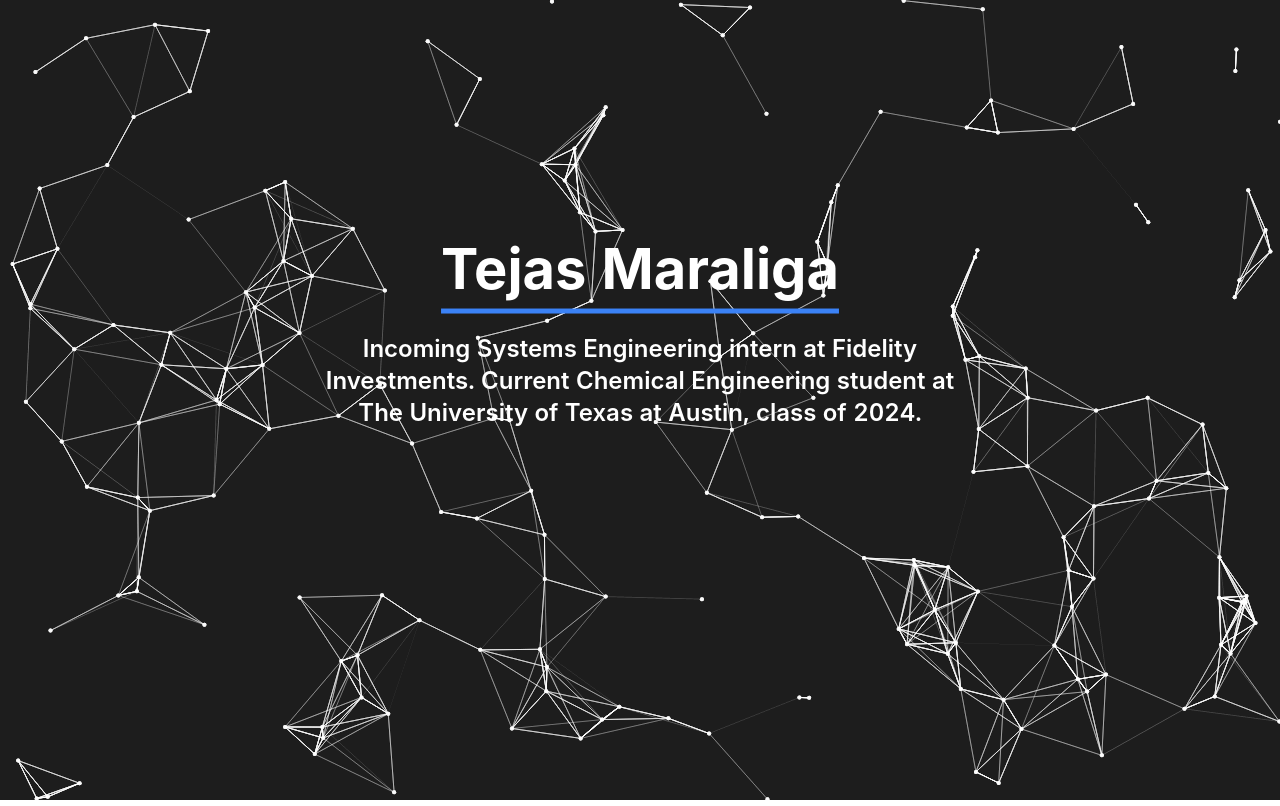
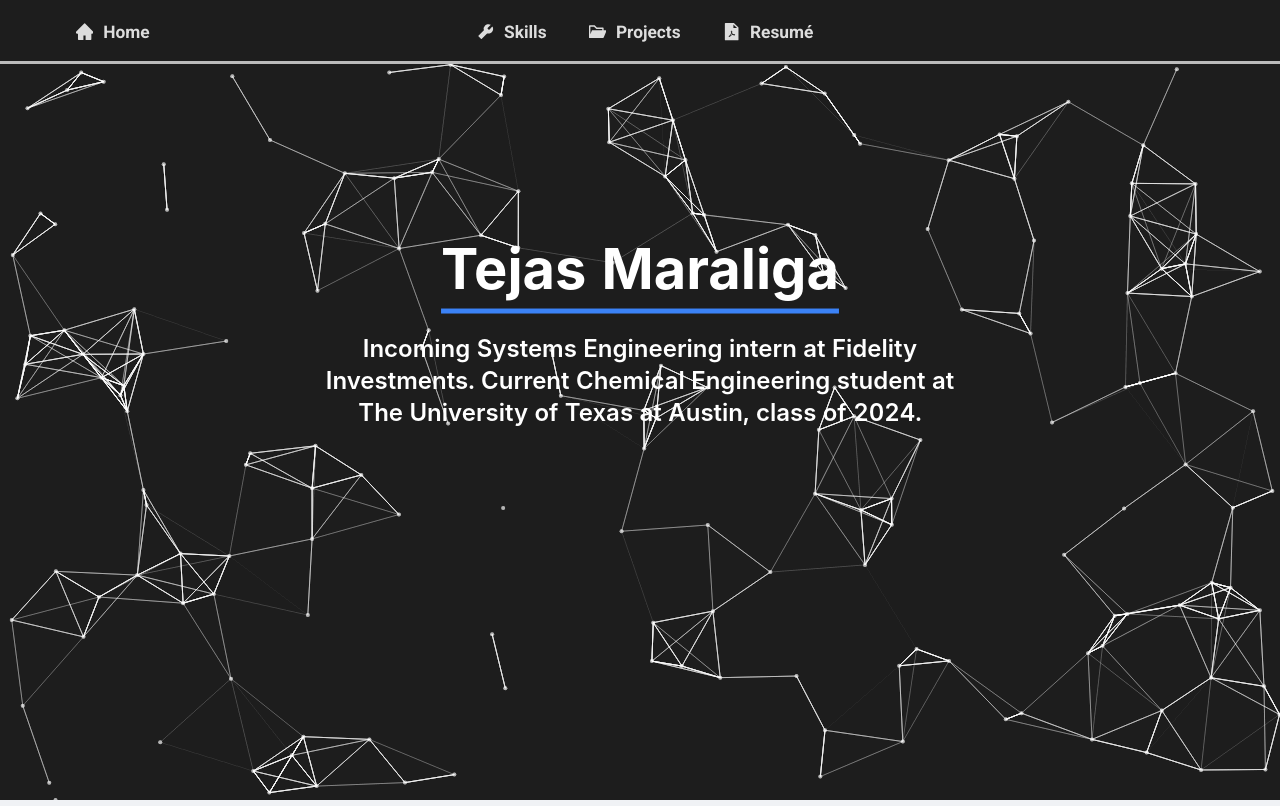
Before and after one commit to tm1287/tm1287.github.io, a React (Create React App) app: page / in a window 1280 px wide. Built offline with nearby package versions, Linux system fonts and the light colour scheme.

Commit message:
Add styled and routed navbar

```diff
--- a/package.json
+++ b/package.json
@@ -4,6 +4,7 @@
   "version": "0.1.0",
   "private": true,
   "dependencies": {
+    "@ant-design/icons": "^4.7.0",
     "@emotion/react": "^11.7.1",
     "@emotion/styled": "^11.6.0",
     "@mui/material": "^5.2.6",
@@ -17,6 +18,7 @@
     "react-router-dom": "^6.2.1",
     "react-scripts": "5.0.0",
     "react-tsparticles": "^1.38.0",
+    "styled-components": "^5.3.3",
     "web-vitals": "^2.1.2"
   },
   "scripts": {
--- a/src/App.js
+++ b/src/App.js
@@ -1,15 +1,37 @@
 import logo from './logo.svg';
 import './App.css';
 import MainPage from './components/MainPage';
-import { Menu, Row, Col } from 'antd';
-import { MailOutlined, AppstoreOutlined, SettingOutlined } from '@ant-design/icons';
+import { Menu, Row, Col, Layout, Affix } from 'antd';
+import {
+  BrowserRouter as Router,
+  Routes,
+  Route,
+  Link,
+  useHistory,
+  withRouter,
+  Redirect,
+} from "react-router-dom";
+import ProjectsContainer from './components/ProjectsContainer';
+import Navbar from './components/Navbar';
 
 const { SubMenu } = Menu;
+const { Header, Content, Footer } = Layout;
 
 function App() {
   return (
-
-    <MainPage/>
+    <Layout className='layout'>
+      <Affix offsetTop={0}>
+        <Header style={{backgroundColor: "#1d1d1d", borderBottom: "3px solid #bbb"}}>
+          <Navbar />
+        </Header>
+      </Affix>
+      <Content>
+        <Routes>
+          <Route path="/" element={<MainPage />} />
+          <Route path="/projects" element={<ProjectsContainer />} />
+        </Routes>
+      </Content>
+    </Layout>
 
   );
 }
--- a/src/components/MainPage.css
+++ b/src/components/MainPage.css
@@ -1,7 +1,7 @@
 #main-page-title { /* This div will overlay the text on top of the particlejs */
     text-align: center;
     position: absolute;
-    z-index: 10;
+    z-index: 5;
     top: 50%;
     left: 50%;
     width: 50%;
--- a/src/components/MainPage.jsx
+++ b/src/components/MainPage.jsx
@@ -8,7 +8,7 @@
 
 function MainPage() {
     return (
-        <div>
+        <div className="main">
             <div id="main-page-title">
                 <Title id="main-page-title-text">
                     Tejas Maraliga
@@ -20,7 +20,7 @@
             <Particles
                 id="tsparticles"
                 options = {particleJson}
-                height="100vh"
+                height="calc(100vh - 64px)"
             />
         </div>
     )
--- /dev/null
+++ b/src/components/Navbar.jsx
@@ -0,0 +1,61 @@
+import React from 'react'
+import { NavLink as Link } from 'react-router-dom';
+import styled from 'styled-components';
+import {Row, Col } from 'antd';
+import { HomeFilled, ToolFilled, FolderOpenFilled, FilePdfFilled } from '@ant-design/icons';
+
+
+//The Nav Container
+export const Container = styled.div`
+  z-index: 10;
+  font-size: 13pt;
+  font-family: 'Roboto', sans-serif;
+  font-weight: bold;
+  position: relative;
+`;
+
+//Standalone Link
+export const NavLink = styled(Link)`
+  color: rgba(255, 255, 255, 0.85);
+  display: flex;
+  align-items: center;
+  padding: 0 1rem;
+  height: 100%;
+`;
+
+function Navbar() {
+    return (
+        <Container>
+          <Row align="middle" justify='center'>
+              <Col span={4}>
+                      <Row justify="start" align="middle">
+                          <NavLink to='/'>
+                            <HomeFilled style={{padding: "10px"}}/>
+                            Home
+                          </NavLink>
+                      </Row>
+              </Col>
+              <Col span={16}>
+                      <Row justify="center" align="middle">
+                          <NavLink to='/skills' activeStyle>
+                              <ToolFilled style={{padding: "10px"}}/>
+                              Skills
+                          </NavLink>
+                          <NavLink to='/projects' activeStyle>
+                            <FolderOpenFilled style={{padding: "10px"}}/>
+                              Projects
+                          </NavLink>
+                          <NavLink to='/resume' activeStyle>
+                            <FilePdfFilled style={{padding: "10px"}}/>
+                              Resumé
+                          </NavLink>
+                      </Row>
+              </Col>
+              <Col span={4}>
+              </Col>
+          </Row>
+        </Container>
+    )
+}
+
+export default Navbar
--- /dev/null
+++ b/src/components/ProjectsContainer.jsx
@@ -0,0 +1,11 @@
+import React from 'react'
+
+function ProjectsContainer() {
+    return (
+        <div>
+
+        </div>
+    )
+}
+
+export default ProjectsContainer
--- a/src/components/particles.json
+++ b/src/components/particles.json
@@ -19,7 +19,7 @@
         "value": "#fff"
       },
       "opacity": {
-        "value": 0.5,
+        "value": 0.2,
         "random": false,
         "anim": {
           "enable": false,
--- a/src/index.js
+++ b/src/index.js
@@ -3,10 +3,13 @@
 import './index.css';
 import App from './App';
 import reportWebVitals from './reportWebVitals';
+import { BrowserRouter } from "react-router-dom";
 
 ReactDOM.render(
   <React.StrictMode>
-    <App />
+    <BrowserRouter>
+      <App />
+    </BrowserRouter>
   </React.StrictMode>,
   document.getElementById('root')
 );
```
Also changed, not shown: 1 other file (tests, documents, lock files or other folders).
